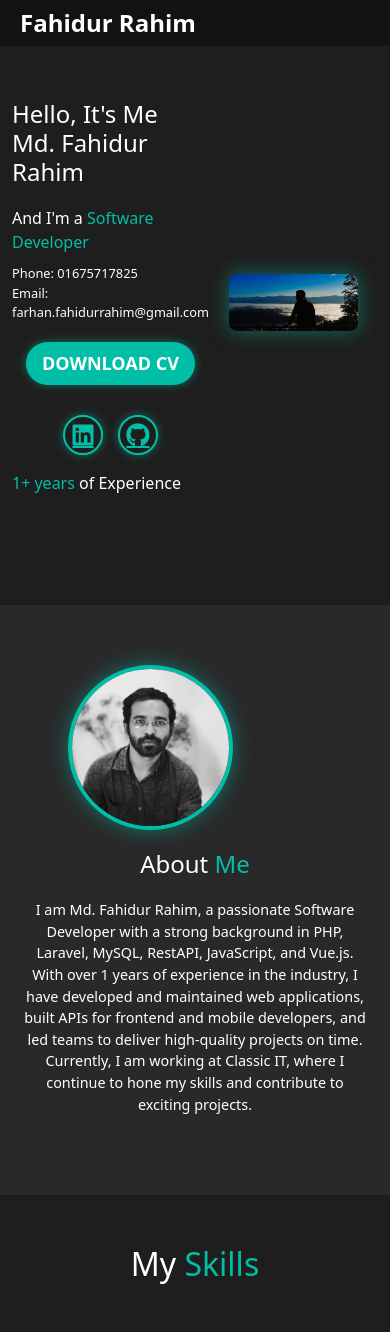
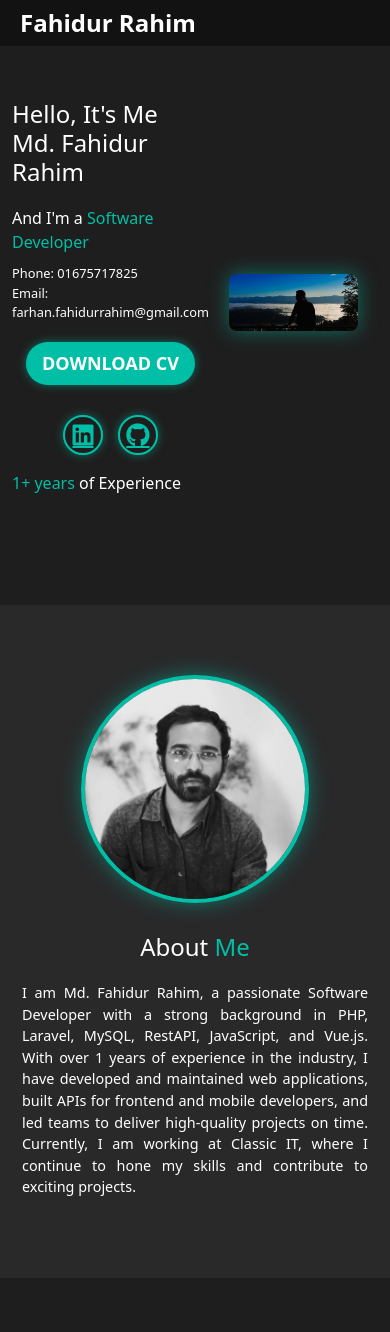
Before and after one commit to farhanfahidurrahim/portfolio-static-vuejs, a Vue app: page / in a window 390 px wide. Shown: the top 1332 px of the page. Built offline with nearby package versions, Linux system fonts and the light colour scheme.

Commit message:
responsiveX2

```diff
--- a/src/views/Portfolio.vue
+++ b/src/views/Portfolio.vue
@@ -629,10 +629,13 @@ const projects = [
 .about-image {
   flex: 1;
   padding: 20px;
+  display: flex;
+  justify-content: flex-start;
+  align-items: center;
 }
 
 .about-image img {
-  max-width: 65%;
+  max-width: 50%;
   height: auto;
   border-radius: 50%;
   border: 4px solid #00bfa6;
@@ -642,6 +645,10 @@ const projects = [
 .about-text {
   flex: 1;
   max-width: 600px;
+}
+
+.about-text p {
+  text-align: justify;
 }
 
 .about-text .highlight {
@@ -671,8 +678,11 @@ const projects = [
   }
 
   .about-image {
-    max-width: 75%;
-    padding: 10px;
+    justify-content: center;
+  }
+
+  .about-image img {
+    max-width: 70%;
   }
 
   .about-text {
```
